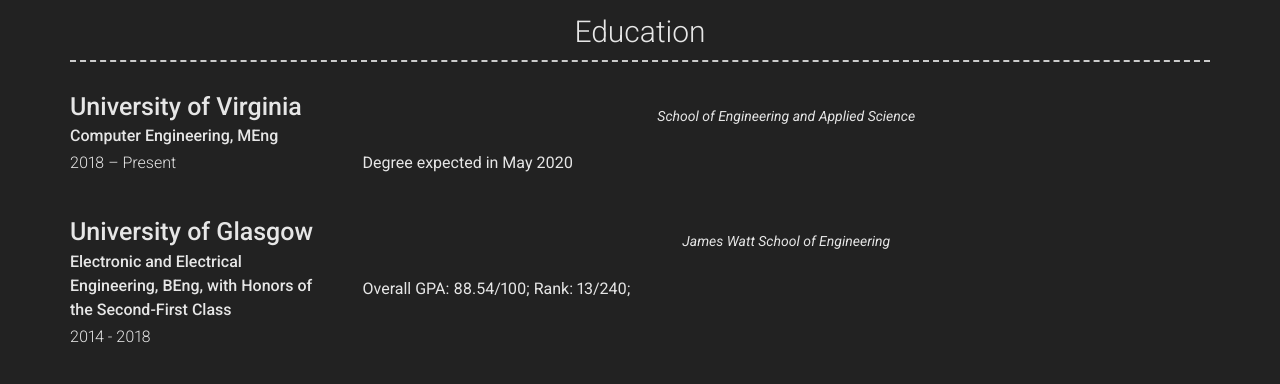
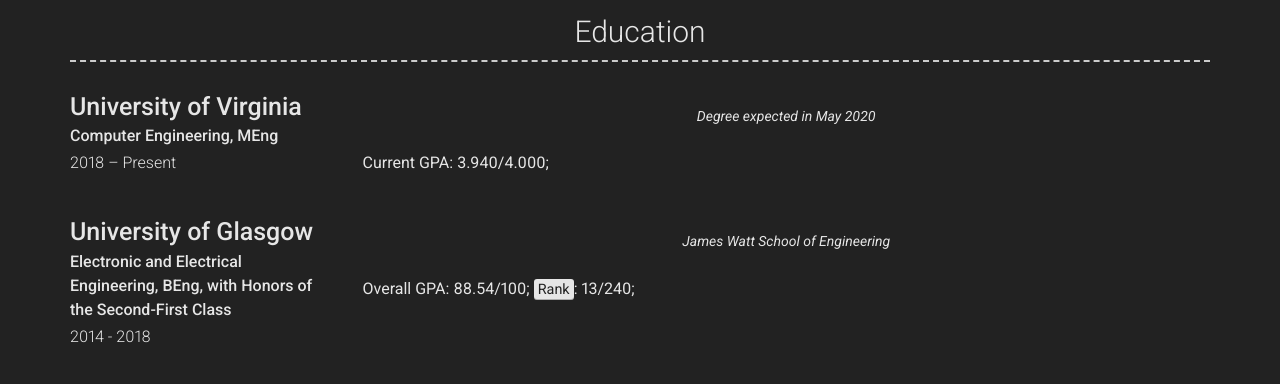
Before and after one commit to zhidanluo/zhidanluo.github.io, a Jekyll site: the page built from index.md, in a window 1280 px wide. Shown: the part 1103-1487 px from the top of the page. Built offline with Jekyll 4.4.1, drawn with Linux system fonts in a browser that asks for light colours; nearby versions of some CDN libraries.

Commit message:
Update education.yml

```diff
--- a/_data/education.yml
+++ b/_data/education.yml
@@ -4,9 +4,9 @@
   dates: 2018 – Present
   qualification: Computer Engineering, MEng
   quote: >
-    School of Engineering and Applied Science
+    Degree expected in May 2020
   description: | # this will include new lines to allow paragraphs
-    Degree expected in May 2020
+    Current GPA: 3.940/4.000;
 
 - layout: left
   name: University of Glasgow
@@ -15,13 +15,13 @@
   quote: >
     James Watt School of Engineering
   description: | # this will include new lines to allow paragraphs
-    Overall GPA: 88.54/100; Rank: 13/240;
+    Overall GPA: 88.54/100; <mark>Rank</mark>: 13/240;
 
 - layout: left
   name: University of Electronic Science and Technology of China
   dates: 2014 - 2018
   qualification: Electronic Information Engineering, BEng
-  quote: >
+  quote:
     Glasgow College
   description: | # this will include new lines to allow paragraphs
     Overall GPA: 88.54/100; Rank: 13/240;
```
